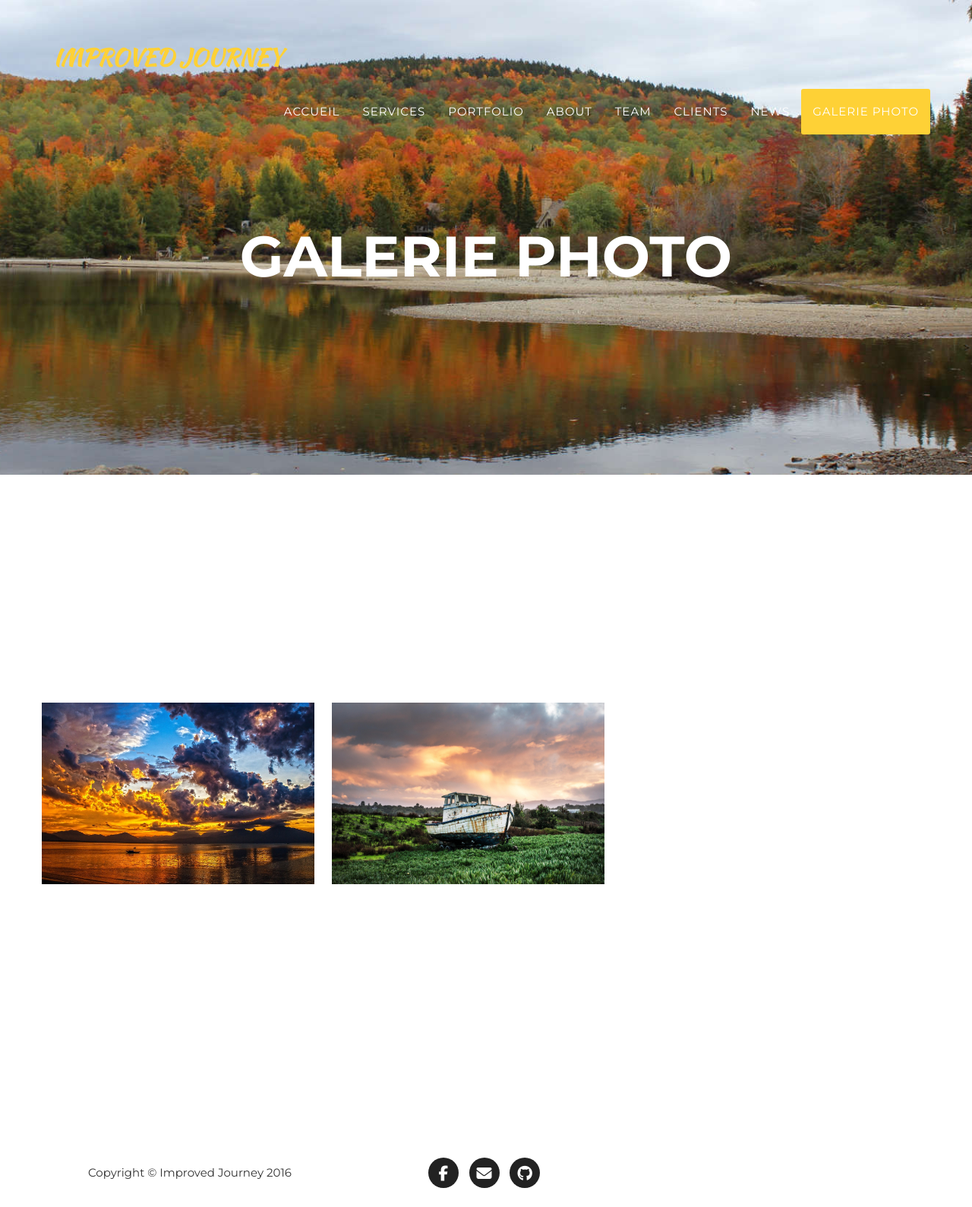
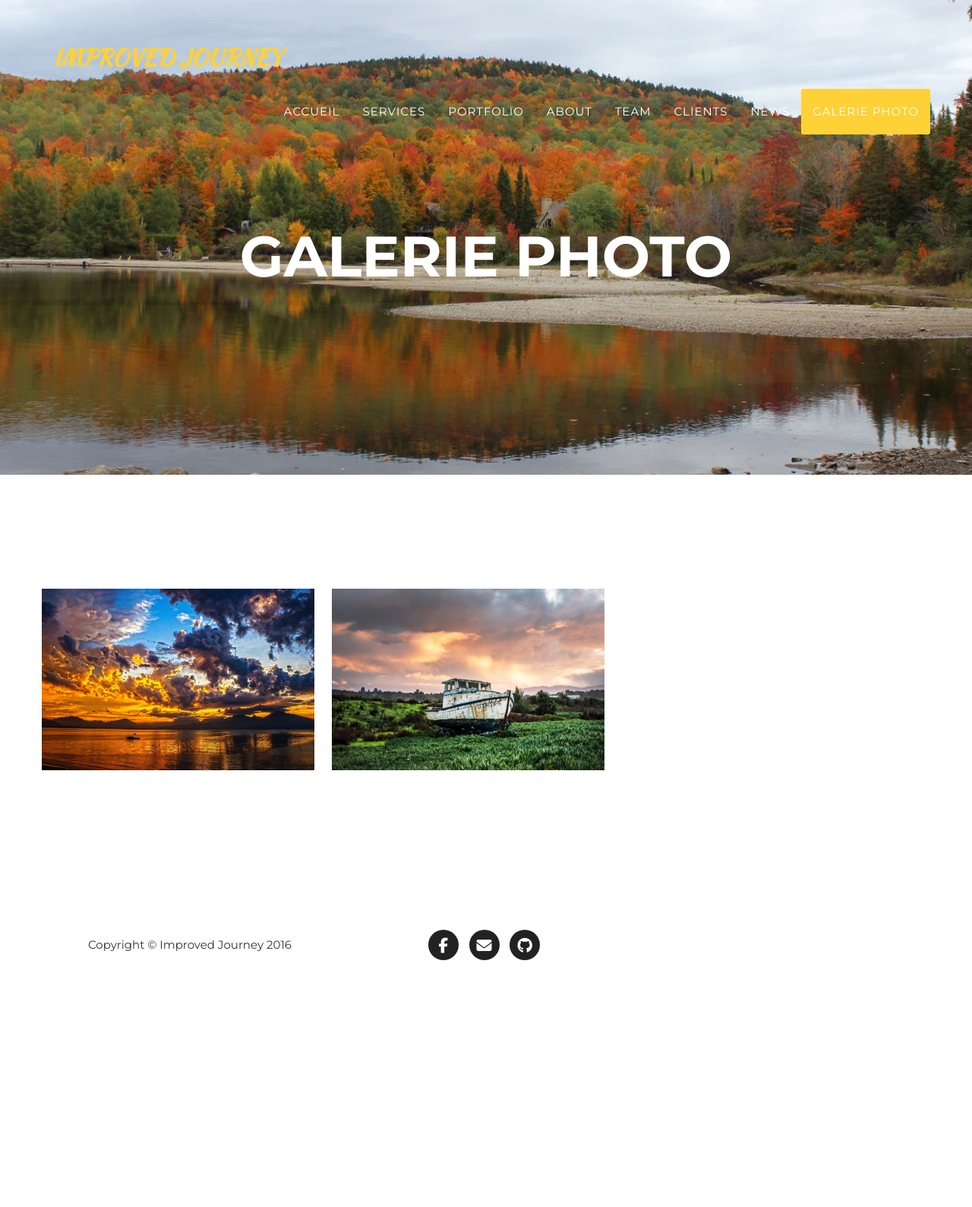
Before and after one commit to scoutscathedralevolcan/improved-journey-jekyll-test, a Jekyll site: the page built from galerie-photo/index.html, in a window 1280 px wide. Shown: the whole page at 76% size. Built offline with Jekyll 4.4.1, drawn with Linux system fonts in a browser that asks for light colours; nearby versions of some CDN libraries; some web fonts are replaced; after the commit the page ends 1289 px from its top, so only the background shows below that.

Commit message:
fix galerie-collection

```diff
--- a/_includes/galerie-collection.html
+++ b/_includes/galerie-collection.html
@@ -1,4 +1,3 @@
-
 <html class="no-js" lang="en">
 <head>
 	<meta content="charset=utf-8">
@@ -7,8 +6,6 @@
     <link rel="stylesheet" href="{{ "/css/galeries.css" | prepend: site.baseurl }}">
 </head>
 <body class="gallery">
-  <section id="content" role="main">
-    <div class="wrapper">
   <!-- Gallery __-->
   <div class="gallery masonry-gallery">
     {% for image in page.images %}
@@ -29,8 +26,6 @@
       </figure>
     {% endfor %}
   </div>
-    </div><!-- END .wrapper -->
-  </section>
 
 <!-- jQuery -->
 
```
Lines whose indentation alone changed are shown as unchanged.
